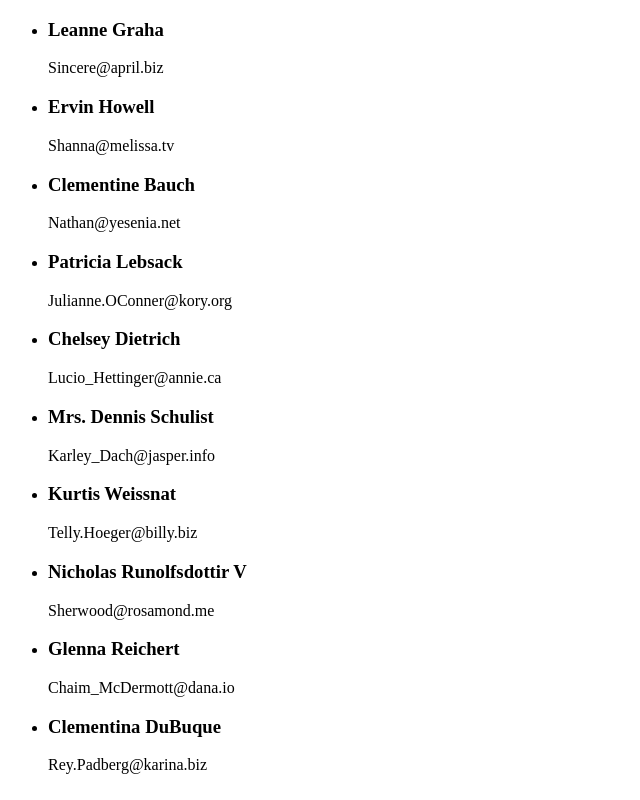
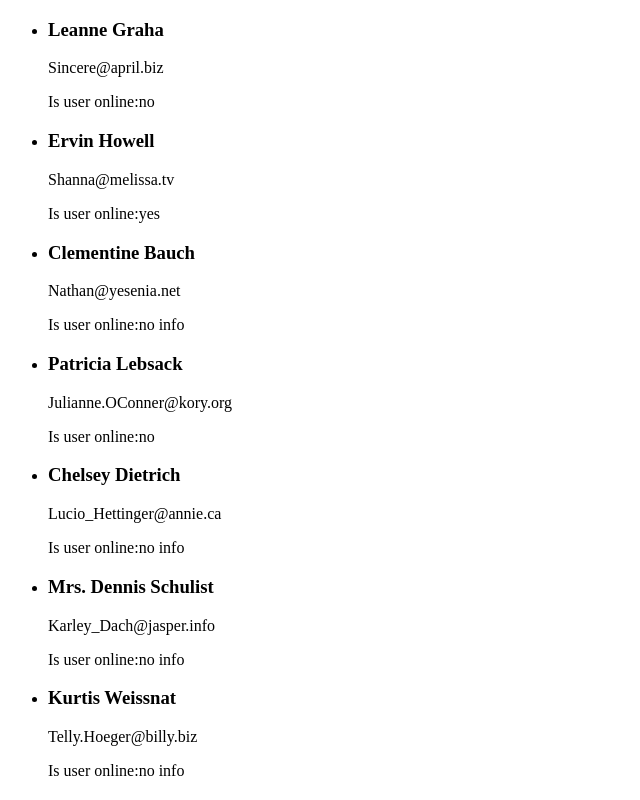
Before and after one commit to AlonaHarnyk/bc_78_react_next, a React (Vite) app: page / in a window 1280 px wide. Shown: the top 800 px of the page, without its empty margins (0-640 px from the left). Built offline with nearby package versions, Linux system fonts and the light colour scheme.

Commit message:
tasks react01

```diff
--- a/src/components/User/User.tsx
+++ b/src/components/User/User.tsx
@@ -4,11 +4,15 @@ interface UserDataProps {
   userData: UserType;
 }
 
-export default function User({ userData: { name, email } }: UserDataProps) {
+export default function User({
+  userData: { name, email, isOnline },
+}: UserDataProps) {
   return (
     <>
       <h3>{name}</h3>
       <p>{email}</p>
+      <p>Is user online:{isOnline ? isOnline : "no info"}</p>
+      {/* {isOnline && <p>Is user online: {isOnline}</p>} */}
     </>
   );
 }
```
